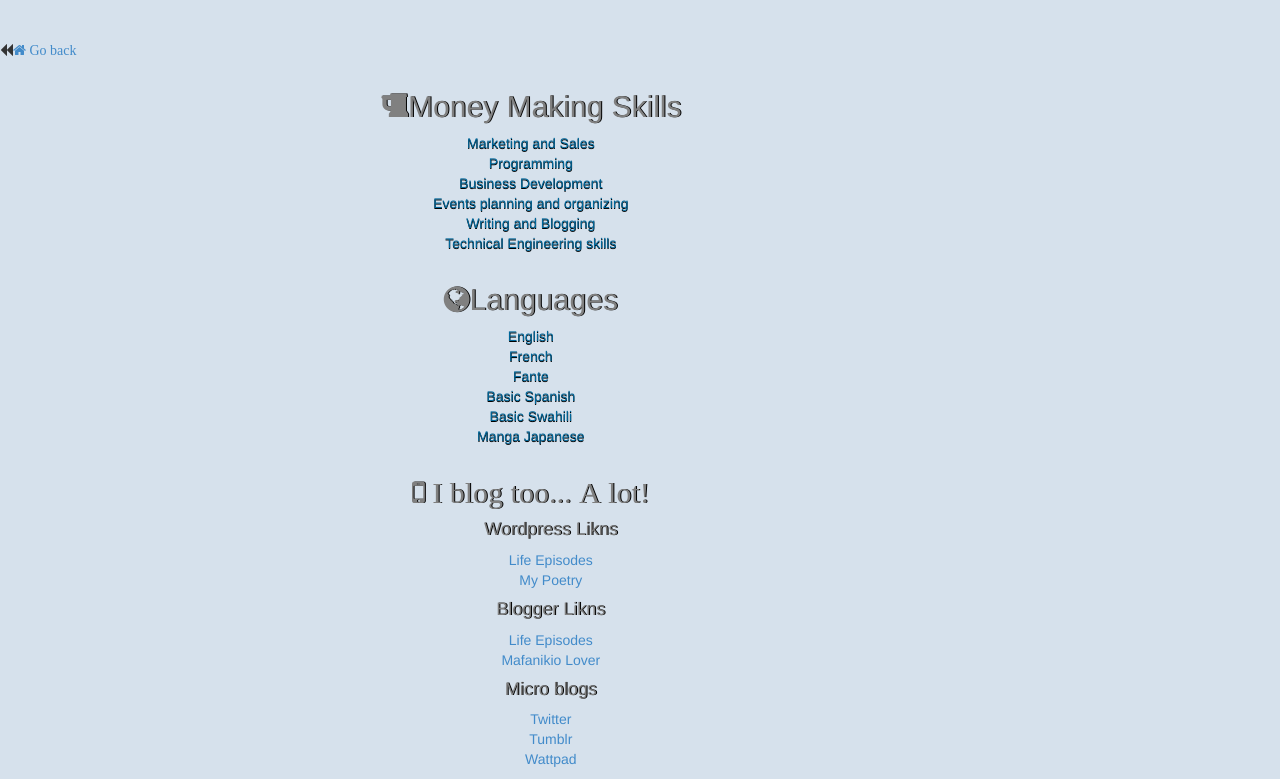
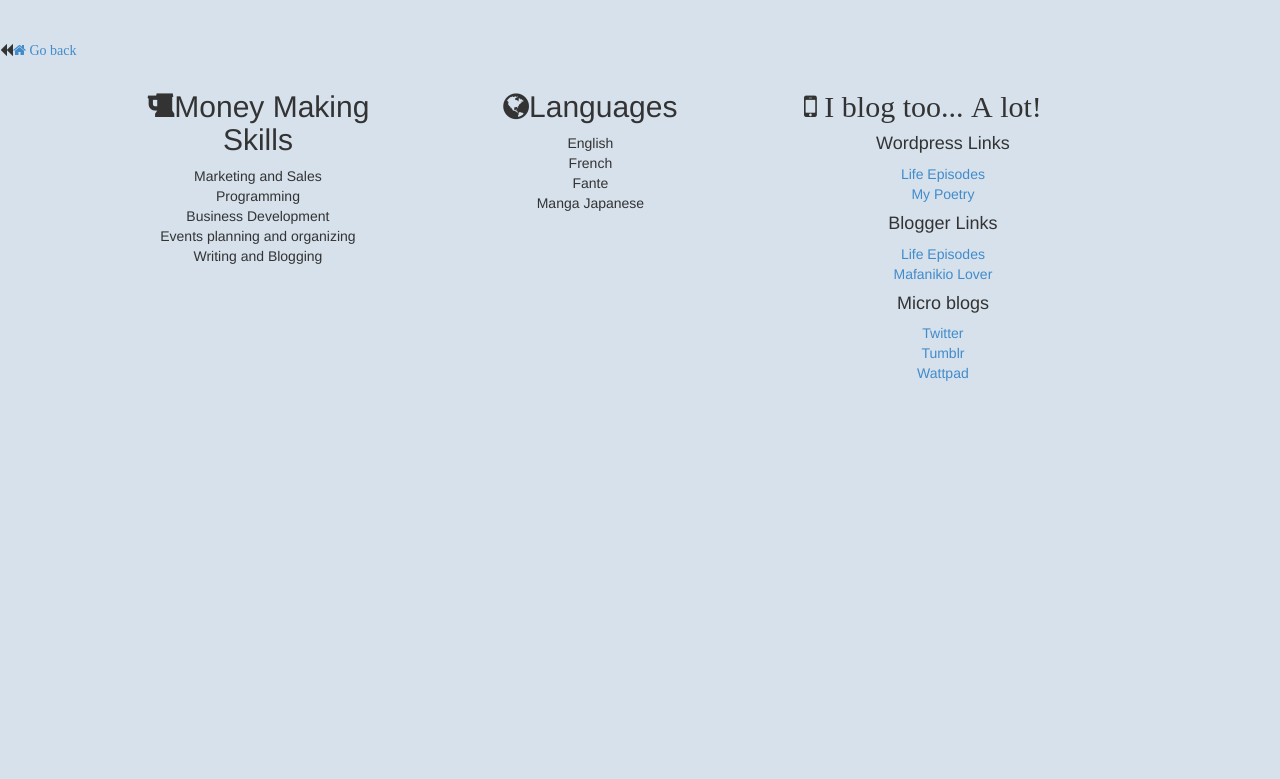
Before and after one commit to Qubammish/qubammish.github.io, a PHP site: page /Skills.html in a window 1280 px wide. Shown: the part 51-830 px from the top of the page. After the commit the page ends 432 px from the top, so only its background shows below. Run offline with PHP 8.4, Linux system fonts and the light colour scheme.

Commit message:
changes to index, skills and gallery html pages as well as favicon addition. Twitter widget removed.

```diff
--- a/Skills.html
+++ b/Skills.html
@@ -3,6 +3,7 @@
 <head>
   <title>Qub Skills</title>
   <meta name="viewport" content="width=device-width, initial-scale=1.0">
+    <link rel="icon" href="Pictures/favicon.ico" type="image/x-icon" />
   <!-- Bootstrap -->
   <link href="css/bootstrap.min.css" rel="stylesheet" media="screen">
   <link href="css/font-awesome.css" rel="stylesheet" media="screen">
@@ -39,7 +40,7 @@
         <p>	<i class="icon-backward"><a href="index.html"><i class="icon-home"> Go back </i></a></i></p>
 
         <div class="row">
-          <div class="col-xs-12 col-sm-6 col-sm-offset-2 text-center">
+          <div class="col-xs-11 col-sm-5 col-md-offset-1 col-md-3 text-center page_style">
             <h2 class="text-centered color"><i class="icon-beer"></i>Money Making Skills</h2>
               <ul class="list-unstyled color1">
                <dd> Marketing and Sales </dd>
@@ -47,42 +48,33 @@
                <dd>Business Development</dd>
                <dd> Events planning and organizing </dd>
                <dd> Writing and Blogging </dd>
-               <dd> Technical Engineering skills </dd>
              </ul>
            </div>
-         </div>
-
-         <div class="row">
-           <div class="col-xs-12 col-sm-6 col-sm-offset-2 text-center">
+           <div class="col-xs-11 col-sm-5 col-md-3 text-center page_style">
             <h2 class="color text-centered"><i class="icon-globe"></i>Languages</h2>
               <ul class="list-unstyled color1">
                <dd> English </dd>
                <dd> French </dd>
                <dd> Fante </dd>
-               <dd> Basic Spanish</dd>
-               <dd> Basic Swahili </dd>
                <dd> Manga Japanese </dd>
             </div>
-         </div>
-
-         <div class="row">
-          <div class="col-xs-12 col-sm-6 col-sm-offset-2 text-center">
+            <div class="col-xs-11 col-sm-5 col-md-3 text-center page_style">
             <h2 class="color text-centered"><i class="icon-mobile-phone text-center"> I blog too... A lot!</i></h2>
             <ul>
-              <dd><h4 class="color">Wordpress Likns</h4></dd>
+              <dd><h4 class="color">Wordpress Links</h4></dd>
               <dd><a href="http://lifepisodes.wordpress.com" target="_blank">Life Episodes</a></dd>
               <dd><a href="http://alteredx.wordpress.com" target="_blank">My Poetry</a></dd>
               <dd class="divider"></dd>
-              <dd><h4 class="color">Blogger Likns</h4></dd>
+              <dd><h4 class="color">Blogger Links</h4></dd>
               <dd><a href="http://qubammish.blogspot.com/" target="_blank">Life Episodes</a></dd>
               <dd><a href="http://mafanikiolover.blogspot.com/" target="_blank">Mafanikio Lover</a></dd>
               <dd><h4 class="color">Micro blogs</h4></dd>
               <dd><a href="http://www.twitter.com/qubammish" target="_blank">Twitter</a></dd>
               <dd><a href="http://www.tumblr.com/blog/qubammish" target="_blank">Tumblr</a></dd>
-	      <dd><a href="http://w.tt/1lW3oIv" target="_blank">Wattpad</a></dd>
+              <dd><a href="http://w.tt/1lW3oIv" target="_blank">Wattpad</a></dd>
             </ul>
           </div>
-        </div>
+         </div>
 
     <!-- jQuery (necessary for Bootstrap's JavaScript plugins) -->
     <script src="js/jquery.js"></script>
--- a/css/Stylesheet.css
+++ b/css/Stylesheet.css
@@ -4,14 +4,13 @@
   margin-left:70px;
 }
 
-.color{
-  color:gray;
-  text-shadow: 1px 0px 0.4px black;
-}
-
-.color1{
-  color:#006699;
-  text-shadow: 0.1px 1px 0px black;
+.back1{
+  margin:0px 5px 0px 25px;
+  background-color: #396690;
+  opacity: 0.7;
+  border-radius: 5px;
+  padding:0px 5px 0px 5px;
+  color:white;
 }
 
 .background1
@@ -25,6 +24,10 @@
   background-repeat: no-repeat;
   background-attachment:fixed;
   background-position: center;
+}
+
+.page_style{
+  margin-left: 5px;
 }
 
 .align{
```
Also changed, not shown: gallery.html (+1 -7 lines), index.html (+9 -17 lines), Pictures/MESTPower.JPG (deleted), Pictures/chillfish.jpg, Pictures/favicon.ico (added), Pictures/mest.jpg (deleted), Pictures/mest.png (added), Pictures/profile.jpg, Pictures/purple.jpg, Pictures/sheep.jpg.
